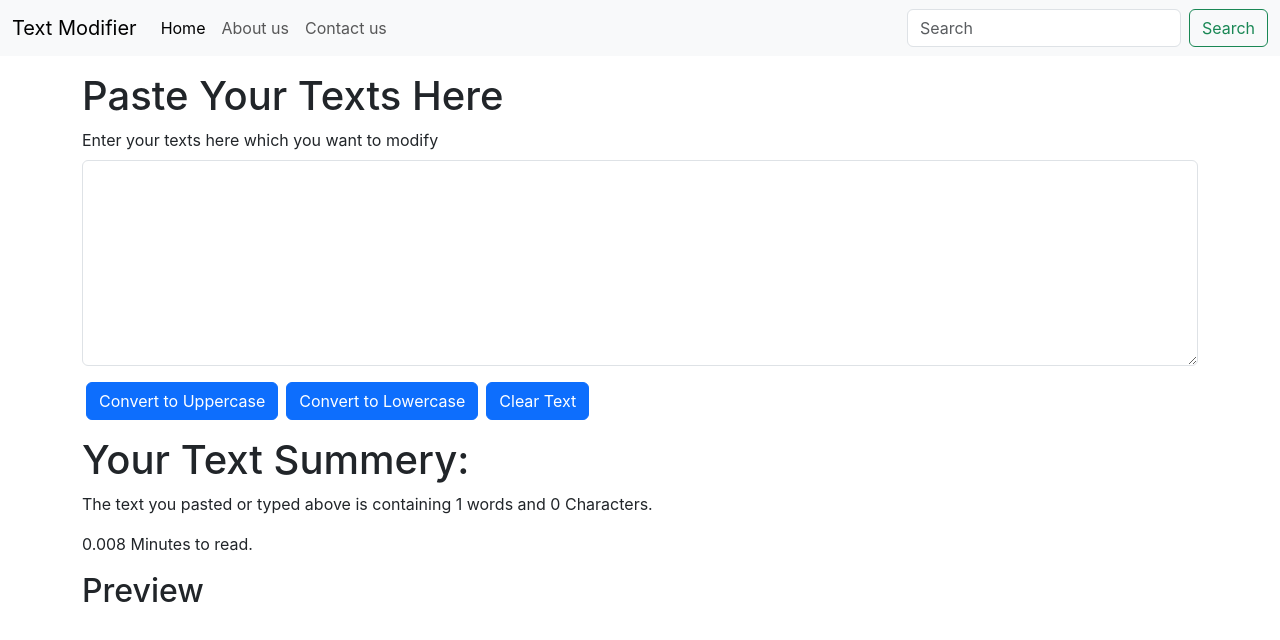
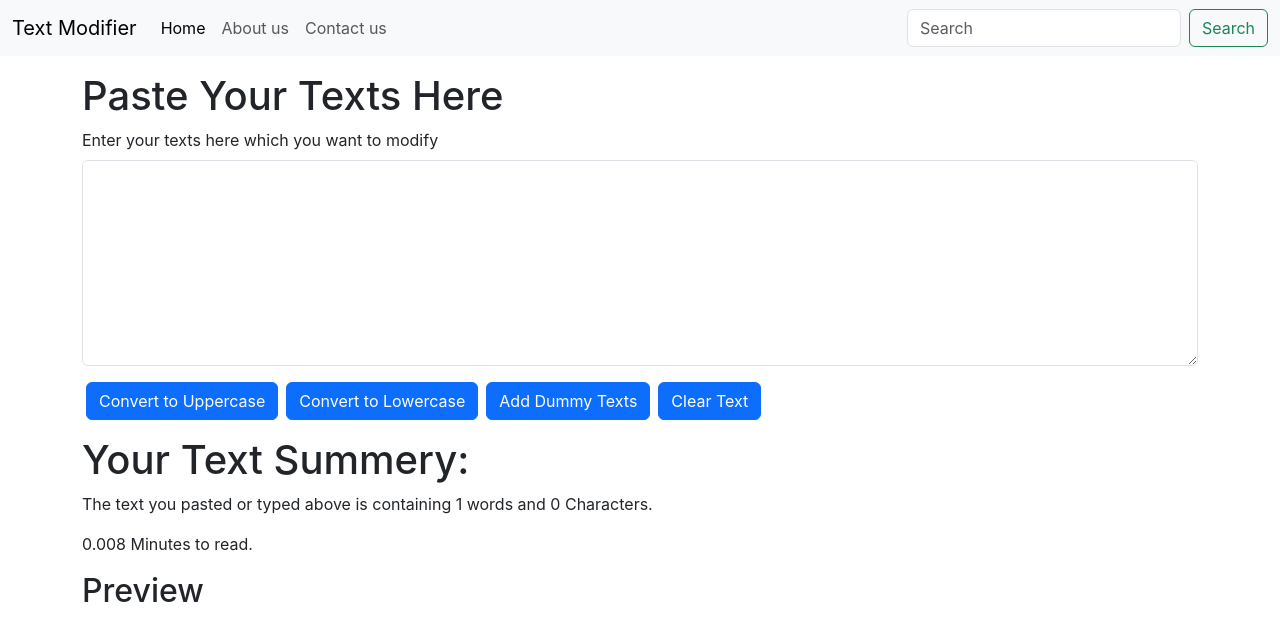
Before and after one commit to mdsabbiralmamon/textModifier, a React (Create React App) app: page / in a window 1280 px wide. Shown: the top 640 px of the page. Built offline with nearby package versions, Linux system fonts and the light colour scheme.

Commit message:
Added Dummy text Generator button

```diff
--- a/src/components/TextForm.js
+++ b/src/components/TextForm.js
@@ -2,19 +2,25 @@ import React, {useState} from 'react'
 
 export default function TextForm(props) {
   const handleOnChange = (event)=>{
-    // console.log("On change triggered")
+    // enableing Edit/Input Function inside Text Area.
     setText(event.target.value);
   }
 
   const handleBtnUppercase = ()=>{
-    // console.log("Convert to uppercase button was clicked");
+    // Setting text to Uppercase.
     let newText = text.toUpperCase();
     setText(newText)
   }
 
   const handleBtnLowercase = ()=>{
-    // console.log("Convert to uppercase button was clicked");
+    // Setting Text to Lowercase.
     let newText = text.toLowerCase();
+    setText(newText)
+  }
+
+  const handleBtnLoremIpsum = ()=>{
+    // Dummy text Generator.
+    let newText = ("Lorem ipsum dolor sit amet, consectetur adipiscing elit. Donec diam tellus, porta in libero lobortis, lobortis laoreet est. Nulla congue commodo diam nec mollis. Proin dapibus porta aliquet. Fusce rutrum massa tristique ante porta varius. Mauris maximus felis eget quam volutpat, eget molestie velit consectetur. Praesent mollis, nibh eu sodales fringilla, sem sapien venenatis odio, sed volutpat eros nunc non felis. Nullam sagittis elit eget nibh euismod rutrum. Fusce sapien felis, pharetra sed leo vitae, porta pharetra urna. Donec commodo, nisi non porta dictum, diam tortor molestie odio, non venenatis metus leo eget quam. Vestibulum ante ipsum primis in faucibus orci luctus et ultrices posuere cubilia curae; Nam quis blandit justo. Duis a ligula quis libero consectetur ultrices at eget dolor. Sed finibus nulla lectus, a rhoncus erat dignissim sed. Etiam dui dui, pulvinar ac sollicitudin ut, pretium id tortor. Ut quis blandit lorem. Ut sagittis commodo felis tincidunt sagittis.");
     setText(newText)
   }
 
@@ -34,6 +40,7 @@ export default function TextForm(props) {
           </div>
           <button className="btn btn-primary mx-1" onClick={handleBtnUppercase}>Convert to Uppercase</button>
           <button className="btn btn-primary mx-1" onClick={handleBtnLowercase}>Convert to Lowercase</button>
+          <button className="btn btn-primary mx-1" onClick={handleBtnLoremIpsum}>Add Dummy Texts</button>
           <button className="btn btn-primary mx-1" onClick={handleBtnClearText}>Clear Text</button>
       </div>
       <div className="container my-3">
```
